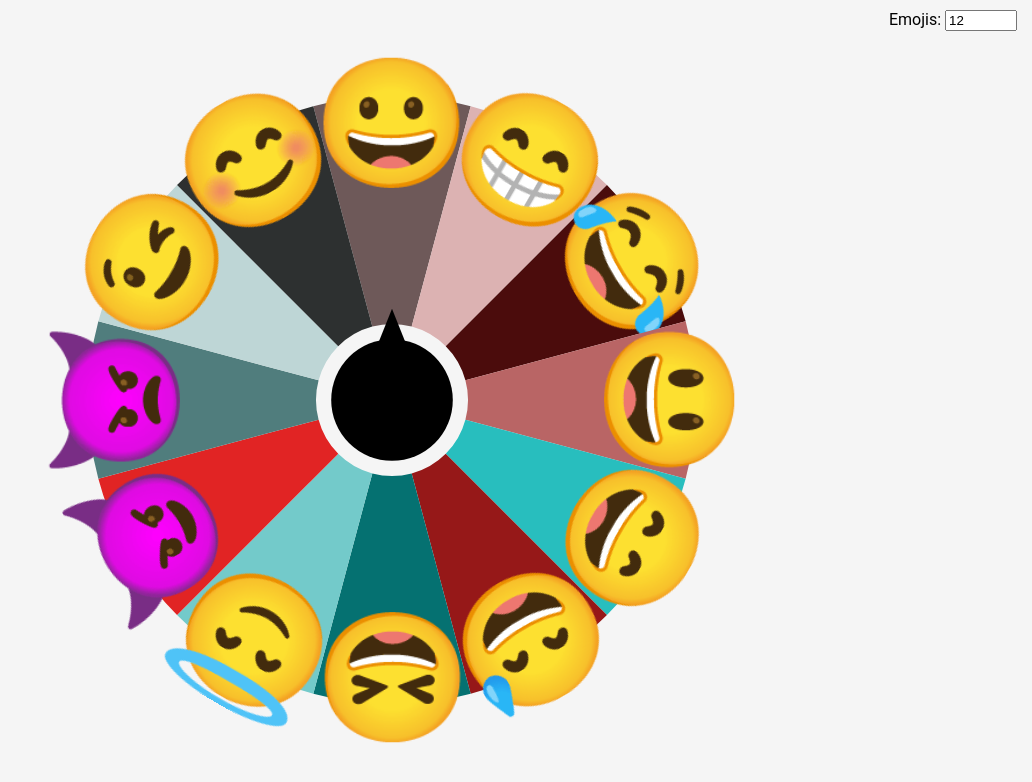
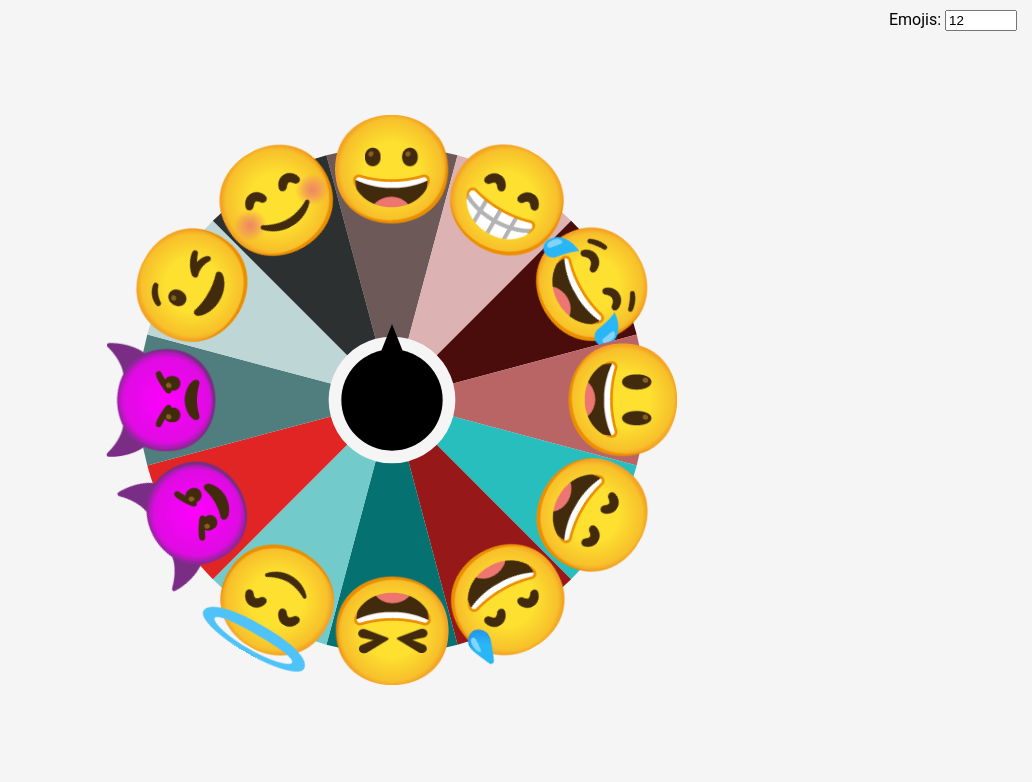
Before and after one commit to leimapapa/EmojiSpinner, a plain HTML site: page index.html in a window 1280 px wide. Shown: the whole page, without its empty margins (248-1280 px from the left). Drawn offline with Linux system fonts and the light colour scheme.

Commit message:
Update index.html
expanded viewBox

```diff
--- a/index.html
+++ b/index.html
@@ -72,7 +72,7 @@
 </head>
 <body>
     <div id="s">
-        <svg id="c" viewBox="0 0 100 100"></svg>
+        <svg id="c" viewBox="-10 -10 120 120"></svg>
     </div>
     <div class="increaseNumbers">
         <label for="percent">Emojis:</label>
```
